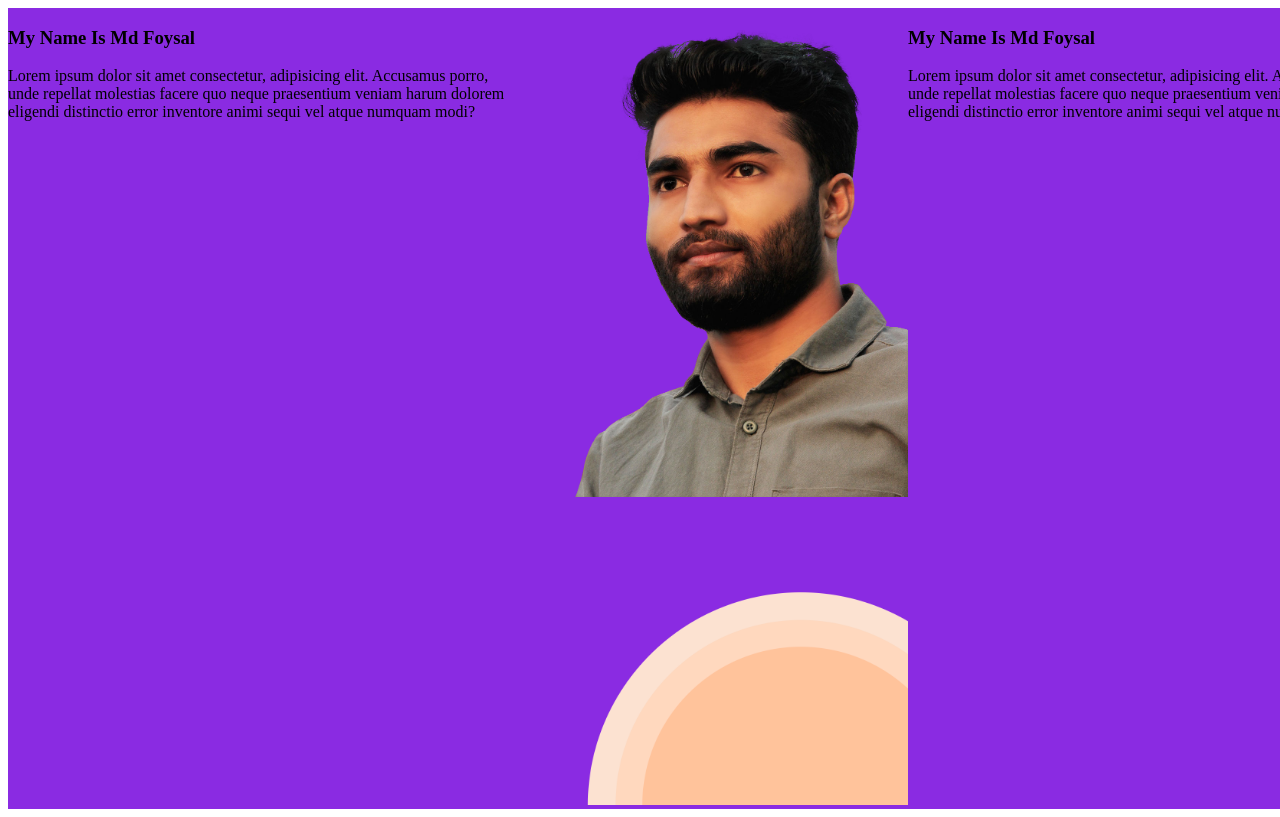
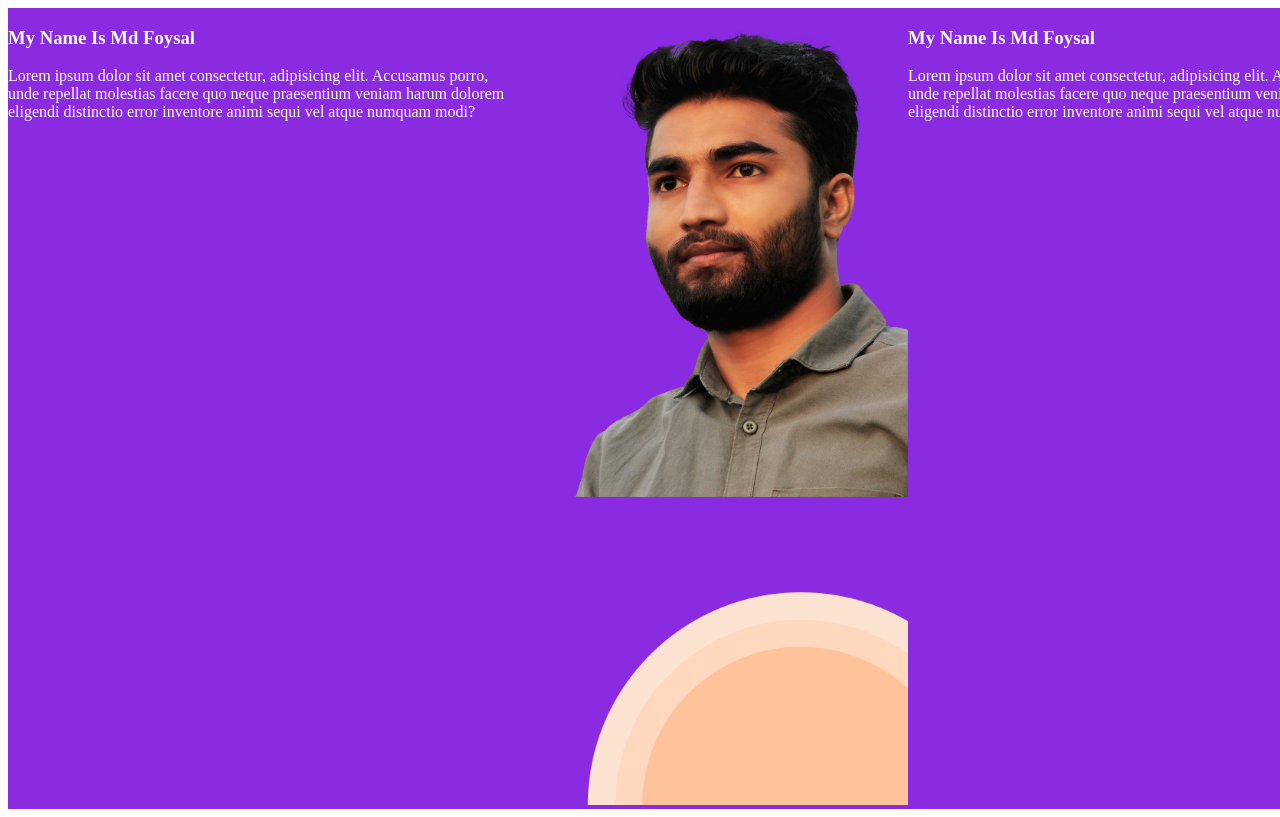
Before and after one commit to Foysal-23/my-project, a plain HTML site: page index.html in a window 1280 px wide. Shown: the top 817 px of the page. Drawn offline with Linux system fonts and the light colour scheme.

Commit message:
added text color

```diff
--- a/style.css
+++ b/style.css
@@ -2,6 +2,7 @@ header{
   width: 1400px;
   display: flex;
 background-color: blueviolet ;
+color: #fffcfc;
 }
 img{
   width: 400px;
```
